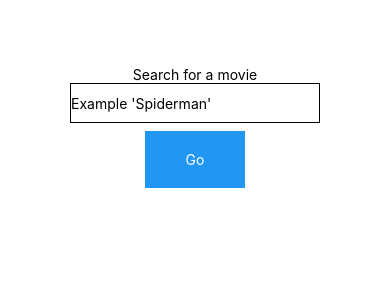
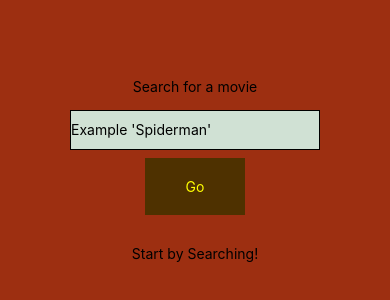
Before and after one commit to perakainen/Our-Movie-Reviews, a React Native app: screen / in a window 390 px wide. Shown: the part 280-580 px from the top of the page. Built offline with nearby package versions, Linux system fonts and the light colour scheme.

Commit message:
Add flatlist to render search querry

```diff
--- a/App.js
+++ b/App.js
@@ -1,6 +1,5 @@
-import { StatusBar } from 'expo-status-bar';
-import React, {useState} from 'react'
-import { StyleSheet, Text, View } from 'react-native';
+import React from 'react'
+import { StyleSheet, View } from 'react-native';
 import MainView from './components/views/MainView'
 
 export default function App() {
@@ -14,7 +13,8 @@ export default function App() {
 const styles = StyleSheet.create({
   container: {
     flex: 1,
-    backgroundColor: '#fff',
+    paddingTop: 40,
+    backgroundColor: '#9D2F11',
     alignItems: 'center',
     justifyContent: 'center',
   },
--- a/components/ListOfMovies.js
+++ b/components/ListOfMovies.js
@@ -1,5 +1,6 @@
-import React, {useEffect, useState} from 'react'
-import { Text, TextInput, View, StyleSheet, FlatList, TouchableHighlight } from 'react-native'
+import React, {Fragment, useEffect, useState} from 'react'
+import { Text, View, StyleSheet, FlatList, TouchableHighlight, } from 'react-native'
+
 
 function ListOfMovies(props){
 
@@ -11,7 +12,7 @@ function ListOfMovies(props){
 
     //Dev use
     useEffect(() => console.log(movieList), [movieList])
-    useEffect(() => console.log(props.search), [props.search])
+    useEffect(() => console.log("Search querry: " + props.search), [props.search])
 
     const searchMovies = (querry) => {
 
@@ -21,18 +22,20 @@ function ListOfMovies(props){
         .then(res => res.json())
         .then(data => setMovieList(data))
         //Dev use
-        .then(console.log(querryString))
-        .catch(e => console.log(e))
+        .then(console.log("Searched with querry " + querryString))
+        .catch(e => console.log("Error while fetching: " + e))
     }
 
     const handleSearchString = (qstring) => {
+
+        if(qstring.length != 0){
 
             //Create array for user-input
             let uncutArray = qstring.split(" ")
             let urlStringUnready = ""
             let querry = ""
 
-        //Trim array for url
+            // array for url
             for (const phrase of uncutArray) {
 
                 urlStringUnready += phrase + "+"
@@ -50,30 +53,102 @@ function ListOfMovies(props){
             searchMovies(querry)
         }
 
+        else {
+            setMovieList({
+                        Search: [],
+                        totalResults: "",
+                        Response: ""
+                        })
+        }
 
+    }
 
-    return (<View>
+    const RenderFlatList = () => {
+
+        if(movieList.Response === 'True'){
+
+            return (<View style= {styles.itemWrapper}>
+
+                        <View>
+                            <FlatList
+
+                            persistentScrollbar={true}
+                            data={movieList.Search}
+                            keyExtractor={(item, index) => index.toString()}
+
+                            renderItem={({ item }) => (
+                                <View>
+                                    <Text style={styles.item}>
+                                        {item.Title}
+                                    </Text>
+                                </View>
+                            )}
+                            />
+                        </View>
+
+                        <View style={styles.total}>
+                            <Text>Total results: {movieList.totalResults}</Text>
+                        </View>
+
+                    </View>)
+        }
+
+        else {
+            return (<Text>Start by Searching!</Text>)
+        }
+
+    }
+
+    return (<View style={styles.view}>
+
                 <TouchableHighlight onPress={() => handleSearchString(props.search)}>
                     <View style={styles.button}>
                         <Text style={styles.buttonText}>Go</Text>
                     </View>
                 </TouchableHighlight>
+
+                <View >
+                    <RenderFlatList/>
+                </View>
+
             </View>)
 }
 
 const styles = StyleSheet.create({
+
+    total: {
+        backgroundColor: 'grey',
+        color: 'red',
+        paddingHorizontal: 140,
+        paddingVertical: 5,
+        alignContent: 'center',
+    },
+    itemWrapper: {
+        backgroundColor: '#FFB806',
+        width: 'auto',
+        height: 250
+    },
+    item: {
+        padding: 20,
+        color: 'black',
+        borderWidth: 1,
+    },
+    view: {
+        alignItems: 'center',
+    },
     button: {
         marginBottom: 30,
         width: 100,
         margin: 8,
         alignItems: 'center',
-        backgroundColor: '#2196F3'
+        backgroundColor: '#4E3100'
     },
     buttonText: {
         textAlign: 'center',
         padding: 20,
-        color: 'white'
-      }
+        color: 'yellow'
+    },
+
   });
 
 
--- a/components/QueryForMovie.js
+++ b/components/QueryForMovie.js
@@ -1,4 +1,4 @@
-import React, {useEffect, useState} from 'react'
+import React, { useState} from 'react'
 import { Text, TextInput, View, StyleSheet, Button } from 'react-native'
 import ListOfMovies from './ListOfMovies'
 
@@ -8,21 +8,37 @@ function QueryForMovie(){
 
     return (
         <View style={styles.centerView}>
-            <Text >Search for a movie</Text>
-            <TextInput style={styles.input} onChangeText={search => setSearch(search)} value={search} textAlign={'center'} placeholder="Example 'Spiderman'"/>
-            <ListOfMovies search={search}/>
+
+            <Text style = {styles.searchTxt}>Search for a movie</Text>
+
+            <TextInput
+              style={styles.input}
+              onChangeText={search => setSearch(search)}
+              value={search}
+              textAlign={'center'}
+              placeholder="Example 'Spiderman'"
+            />
+
+            <ListOfMovies
+              search={search}
+            />
+
         </View>)
 }
 
 const styles = StyleSheet.create({
+    searchTxt: {
+      padding: 15,
+    },
     input: {
       height: 40,
       width: 250,
       borderWidth: 1,
-      alignItems: 'center'
+      alignItems: 'center',
+      backgroundColor: '#D0E1D4'
     },
     centerView: {
-        alignItems: 'center'
+        alignItems: 'center',
     }
   });
 
--- a/components/views/MainView.js
+++ b/components/views/MainView.js
@@ -9,7 +9,6 @@ function MainView(){
             <QueryForMovie/>
         </View>
     )
-
 }
 
 export default MainView
```
Also changed, not shown: components/RenderFlatList.js (added). Lines whose indentation alone changed are shown as unchanged.
